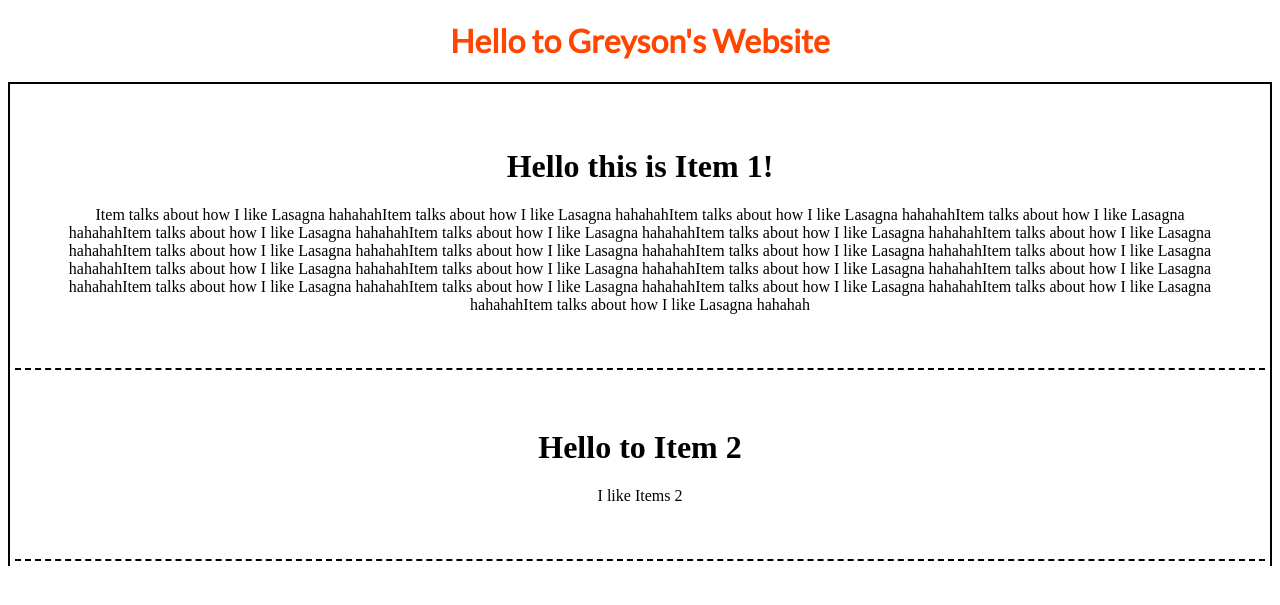
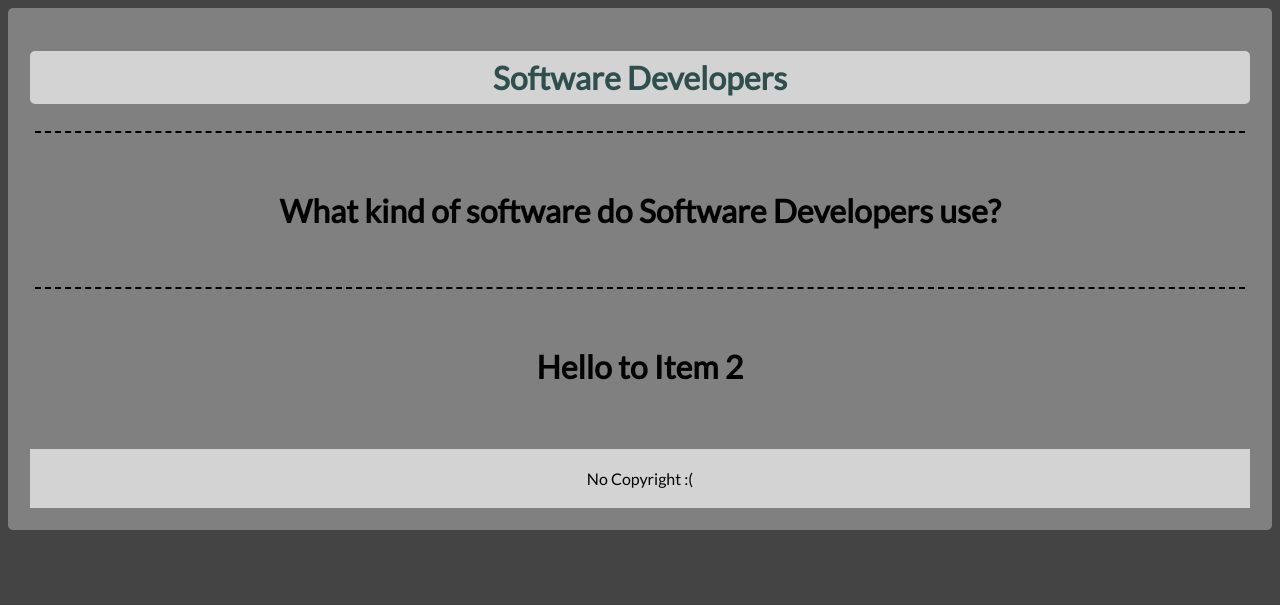
Before and after one commit to nauseousKibbles/schoolArtifact, a Flask app: page / in a window 1280 px wide. Shown: the top 605 px of the page. Run offline with Flask 2, Linux system fonts and the light colour scheme.

Commit message:
Set up the basics mopre

```diff
--- a/ArtifactFiles/static/topBarAndMabyeOthers.css
+++ b/ArtifactFiles/static/topBarAndMabyeOthers.css
@@ -1,8 +1,15 @@
 @import url('https://fonts.googleapis.com/css?family=Lato&display=swap');
+* {
+    font-family: 'Lato', sans-serif;
+}
 /* TOP BAR ------------------------------------------------------------------------------------------ */
 .topBar h1 {
-    color: orangered;
+    color: darkslategray;
     font-family: 'Lato', sans-serif;
+    background: lightgray;
+    padding: 5px;
+    border: lightgray solid 2px;
+    border-radius: 5px;
 }
 
 .topBar {
@@ -13,13 +20,30 @@
 
 .content {
     text-align: center;
-    border-right: black 2px solid;
-    border-top: black 2px solid;
-    border-left: black 2px solid;
+    /* border: solid black 2px; */
     padding: 5px;
+
 }
 
 .content .contentItem {
+
     padding: 3%;
-    border-bottom: black 2px dashed;
+    border-top: dashed black 2px;
 }
+
+/* THE BACKGROUND --------------------------------------------------------------------------------------- */
+html {
+    background: rgb(68, 68, 68);
+}
+
+body {
+    background: gray;
+    padding: 20px;
+    border-radius: 5px;
+    border: gray solid 2px;
+}
+footer {
+    text-align: center;
+    background: lightgray;
+    padding: 20px;
+}
--- a/ArtifactFiles/templates/home.html
+++ b/ArtifactFiles/templates/home.html
@@ -12,17 +12,24 @@
 </head>
 <body>
     <div class="topBar">
-        <h1>Hello to Greyson's Website</h1>
+        <h1>Software Developers</h1>
     </div>
     <div class="content">
         <div class="contentItem">
-            <h1>Hello this is Item 1!</h1>
-            <p>Item talks about how I like Lasagna hahahahItem talks about how I like Lasagna hahahahItem talks about how I like Lasagna hahahahItem talks about how I like Lasagna hahahahItem talks about how I like Lasagna hahahahItem talks about how I like Lasagna hahahahItem talks about how I like Lasagna hahahahItem talks about how I like Lasagna hahahahItem talks about how I like Lasagna hahahahItem talks about how I like Lasagna hahahahItem talks about how I like Lasagna hahahahItem talks about how I like Lasagna hahahahItem talks about how I like Lasagna hahahahItem talks about how I like Lasagna hahahahItem talks about how I like Lasagna hahahahItem talks about how I like Lasagna hahahahItem talks about how I like Lasagna hahahahItem talks about how I like Lasagna hahahahItem talks about how I like Lasagna hahahahItem talks about how I like Lasagna hahahahItem talks about how I like Lasagna hahahah</p>
+            <h1>What kind of software do Software Developers use?
+            </h1>
+            <p>
+
+            </p>
         </div>
         <div class="contentItem">
             <h1>Hello to Item 2</h1>
-            <p>I like Items 2</p>
+            <p></p>
         </div>
     </div>
+
 </body>
+<footer>
+    No Copyright :(
+</footer>
 </html>
--- a/app.py
+++ b/app.py
@@ -2,4 +2,4 @@ from ArtifactFiles import app
 
 
 if __name__ == '__main__':
-    app.run(host='0.0.0.0', port=80)
+    app.run(host='0.0.0.0', port=80, debug=True)
```
